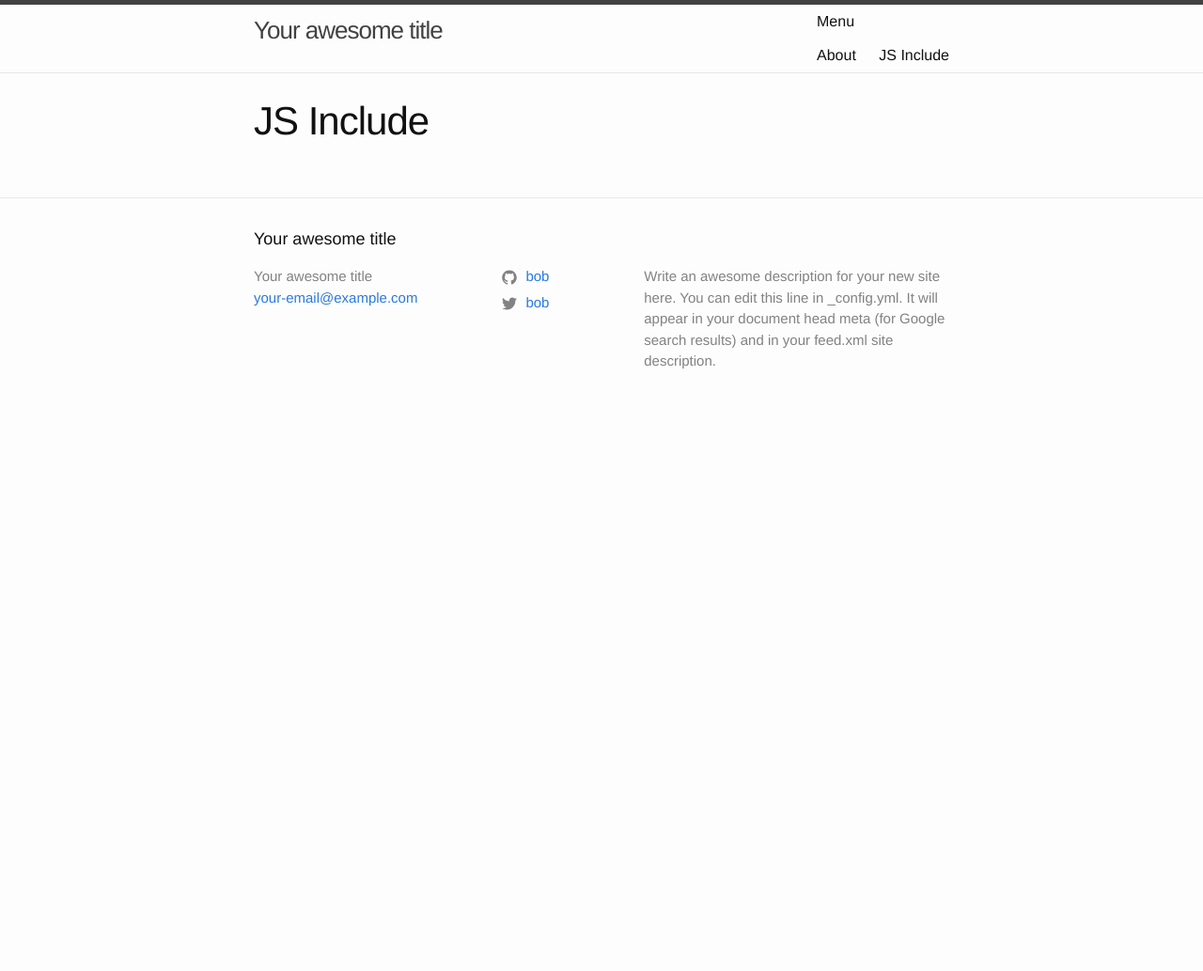
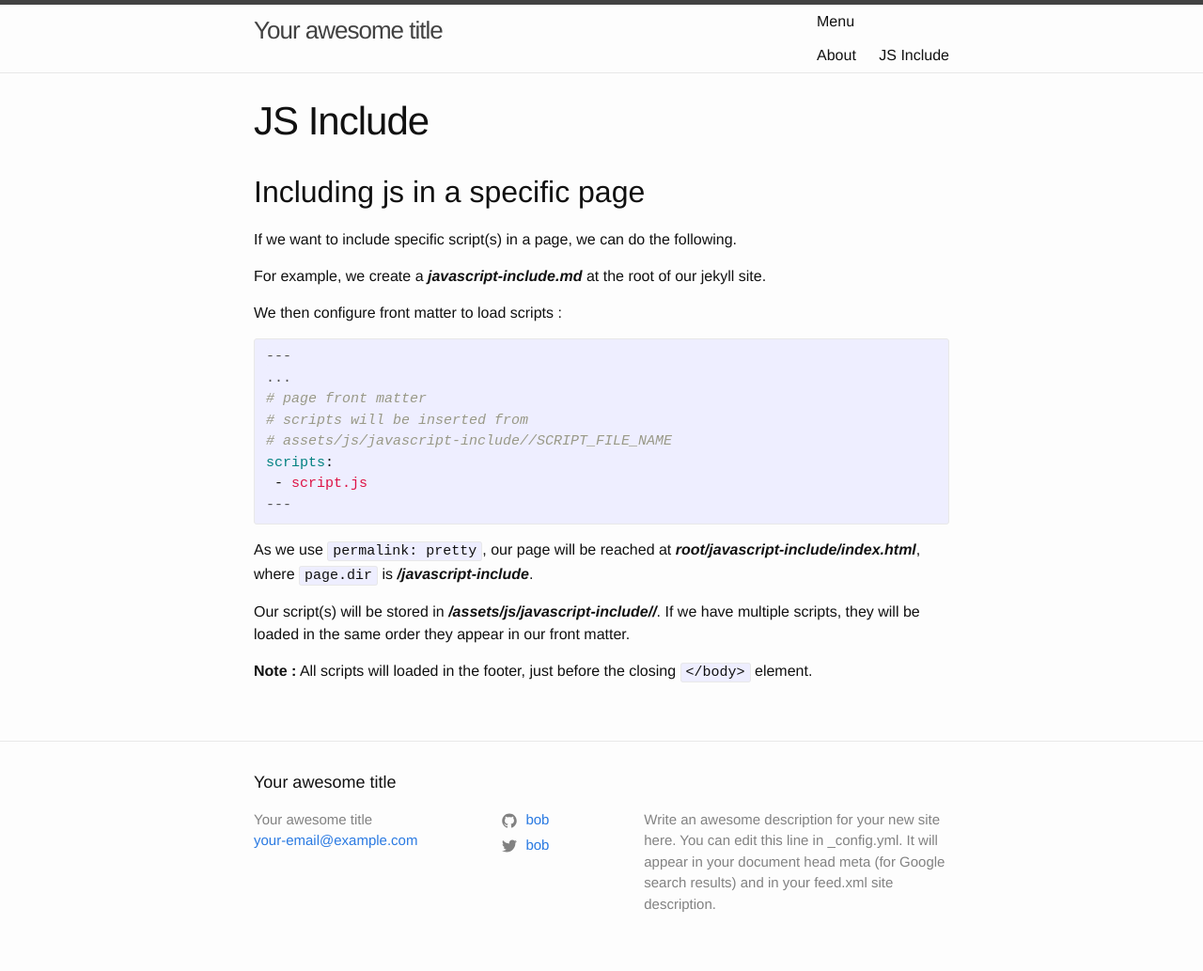
Before and after one commit to pauechegaray/bare-jekyll, a Jekyll site: the page built from javascript-include.md, in a window 1280 px wide. Shown: the whole page at 94% size. Built offline with Jekyll 4.4.1, drawn with Linux system fonts in a browser that asks for light colours; before the commit the page ends 900 px from its top, so only the background shows below that.

Commit message:
js include doc

```diff
--- a/_layouts/default.html
+++ b/_layouts/default.html
@@ -10,8 +10,8 @@
     </main>
     {% include footer.html %}
     {% if page.scripts %}
-      {% for s in page.scripts %}
-        <script type="text/javascript" src="{{ site.baseurl}}/assets/js{{ page.dir }}{{ s }}"></script>
+      {% for script in page.scripts %}
+        <script type="text/javascript" src="{{ site.baseurl}}/assets/js{{ page.dir }}{{ script }}"></script>
       {% endfor %}
     {% endif %}
   </body>
--- a/javascript-include.md
+++ b/javascript-include.md
@@ -3,10 +3,36 @@ layout: page
 title: JS Include
 
 # scripts will be inserted from
-# assets/js/{{ page dir without extension }}/
+# assets/js{{ page dir without extension }}/SCRIPT_FILE_NAME
+scripts:
+  - script.js
+---
+
+<div id="js">
+
+## Including js in a specific page
+
+If we want to include specific script(s) in a page, we can do the following.
+
+For example, we create a ***javascript-include.md*** at the root of our jekyll site.
+
+We then configure front matter to load scripts :
+
+{% highlight yaml %}
+---
+...
+# page front matter
+# scripts will be inserted from
+# assets/js{{ page.dir }}/SCRIPT_FILE_NAME
 scripts:
  - script.js
+---
+{% endhighlight %}
 
----
+As we use `permalink: pretty`, our page will be reached at ***root/javascript-include/index.html***, where `page.dir` is ***/javascript-include***.
 
-<div id="js"></div>
+Our script(s) will be stored in ***/assets/js{{ page.dir }}/***. If we have multiple scripts, they will be loaded in the same order they appear in our front matter.
+
+**Note :** All scripts will loaded in the footer, just before the closing <code></body></code> element.
+
+</div>
```
